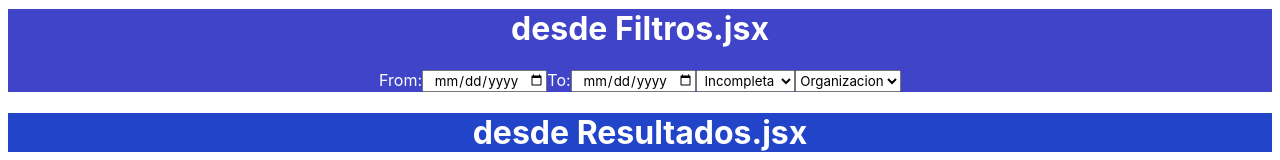
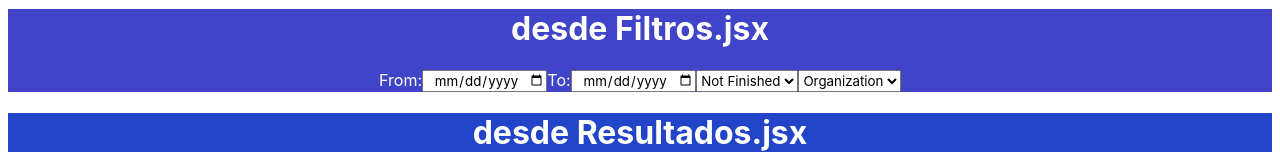
Before and after one commit to lautarosoliani/Taskinator, a React (Create React App) app in the folder taskineitor/: page / in a window 1280 px wide. Shown: the part 124-284 px from the top of the page. Built offline with nearby package versions, Linux system fonts and the light colour scheme.

Commit message:
Select finished

```diff
--- a/taskineitor/src/components/sub-components/Select.jsx
+++ b/taskineitor/src/components/sub-components/Select.jsx
@@ -9,16 +9,16 @@ const Select = () => {
 
     return (
         <>
-            <select name="categorias" id="categorias">
-                <option value="Incompleta">Incompleta</option>
-                <option value="Completada">Completada</option>
+            <select onChange={handleState} value={selectstate}>
+                <option value="not finished">Not Finished</option>
+                <option value="completed">Completed</option>
             </select>
             <select name="estado de tarea" id="categorias">
-                <option value="Organizacion">Organizacion</option>
-                <option value="Casa">Casa</option>
-                <option value="Negocio">Negocio</option>
-                <option value="Salud">Salud</option>
-                <option value="Estudios">Estudios</option>
+                <option value="organization">Organization</option>
+                <option value="home">Home</option>
+                <option value="business">Business</option>
+                <option value="health">Health</option>
+                <option value="studies">Studies</option>
             </select>
         </>
     )
```
